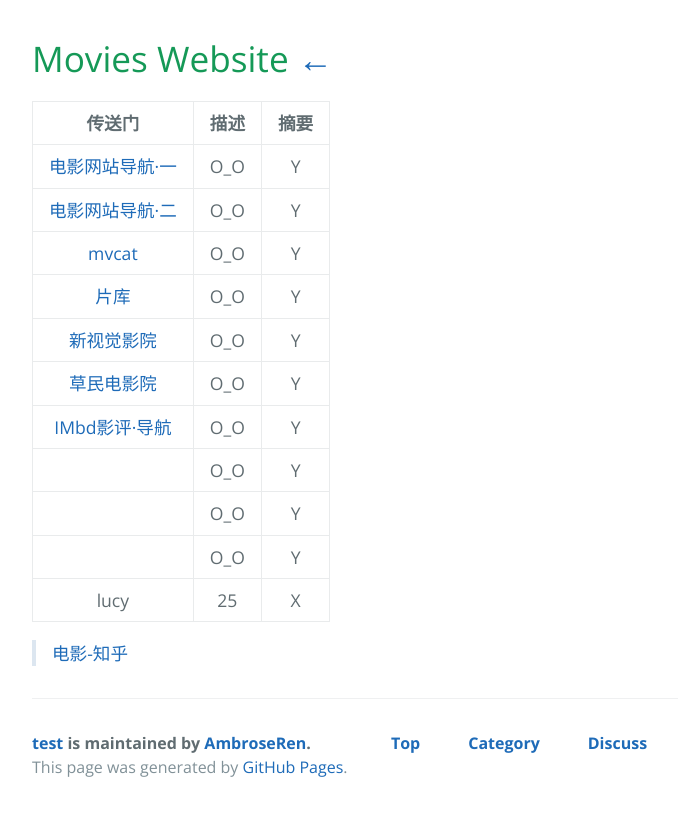
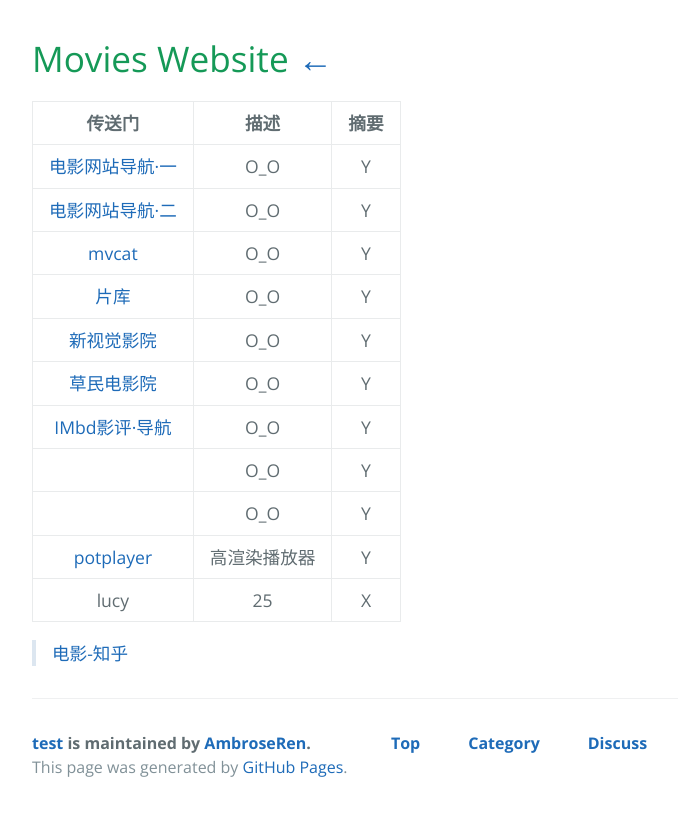
Before and after one commit to AmbroseRen/test, a Jekyll site: the page built from Art/Movies/index.md, in a window 1280 px wide. Shown: the top 816 px of the page, without its empty margins (192-870 px from the left). Built offline with Jekyll 4.4.1, drawn with Linux system fonts in a browser that asks for light colours; our own code applies the rules of GitHub Pages for plain Markdown files; the repository's description, which GitHub fills in, is left out.

Commit message:
Update index.md

```diff
--- a/Art/Movies/index.md
+++ b/Art/Movies/index.md
@@ -11,7 +11,7 @@
 | [IMbd影评·导航](https://m.imdb.com/?ref_=ft_mdot) | O_O | Y |
 | []() | O_O | Y |
 | []() | O_O | Y |
-| []() | O_O | Y |
+| [potplayer](https://potplayer.daum.net/?lang=zh_CN) | 高渲染播放器 | Y |
 | lucy | 25 | X |
 
 > [电影-知乎](https://zhuanlan.zhihu.com/p/34028598)
```
